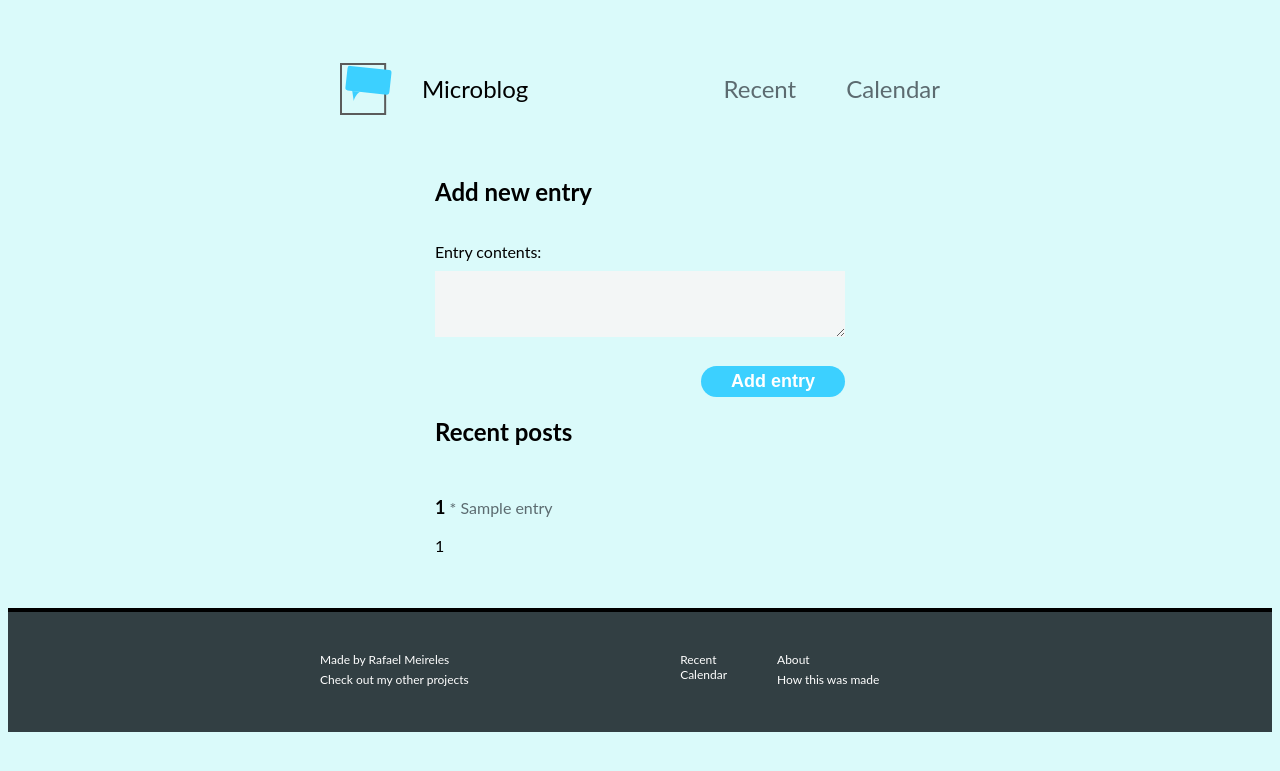
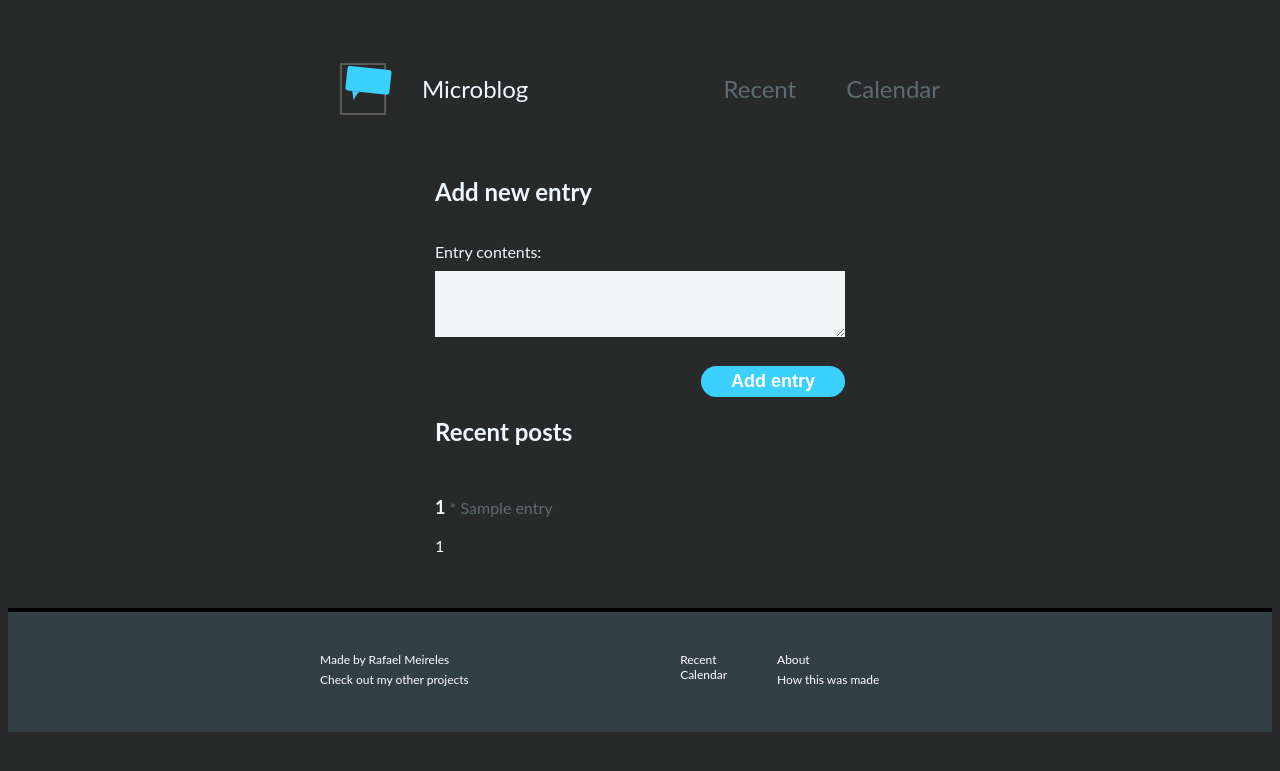
Before and after one commit to rafael-hsm/microblog_flask, a Flask app: template templates/home.html in a window 1280 px wide. Shown: the top 771 px of the page. Run offline with Flask 3, Linux system fonts and the light colour scheme; the template is opened without the code that fills it: most values are stand-ins (such as "Sample title", 1, 10 or a date in 2020).

Commit message:
update and fix bug

```diff
--- a/static/css/style.css
+++ b/static/css/style.css
@@ -10,7 +10,8 @@ html {
 
 body {
     box-sizing: border-box;
-    background-color: rgb(218, 250, 250);
+    background-color: rgb(40, 41, 41);
+    color: aliceblue;
 }
 
 .navbar {
--- a/templates/home.html
+++ b/templates/home.html
@@ -5,13 +5,13 @@
     <meta http-equiv="X-UA-Compatible" content="IE=edge">
     <meta name="viewport" content="width=device-width, initial-scale=1.0">
     <title>Microblog</title>
-    <link rel="stylesheet" href="static/css/style.css">
+    <link rel="stylesheet" href="{{ url_for('static', filename='css/style.css') }}">
 
 </head>
 <body>
    <header class="navbar">
     <div class="navbar__brand">
-        <img class="navbar__logo" src="static/microblog-logo.svg" alt="Microblog logo">Microblog
+        <img class="navbar__logo" src="{{ url_for('static', filename='microblog-logo.svg') }}" alt="Microblog logo">Microblog
     </div>
     <ul class="navbar__navigation">
         <li class="navbar__navigation-item"><a href="#" class="navbar__link">Recent</a></li>
@@ -23,7 +23,7 @@
         <h1>Add new entry</h1>
         <form class="form" method="POST">
             <p class="form__input">
-                <label class="form__label" for="sample-field">Entry contents:</label>
+                <label class="form__label" for="entry">Entry contents:</label>
                 <textarea class="form__textarea" name="content" id="entry"></textarea>
             </p>
             <button class="form__submit" type="submit">Add entry</button>
```
